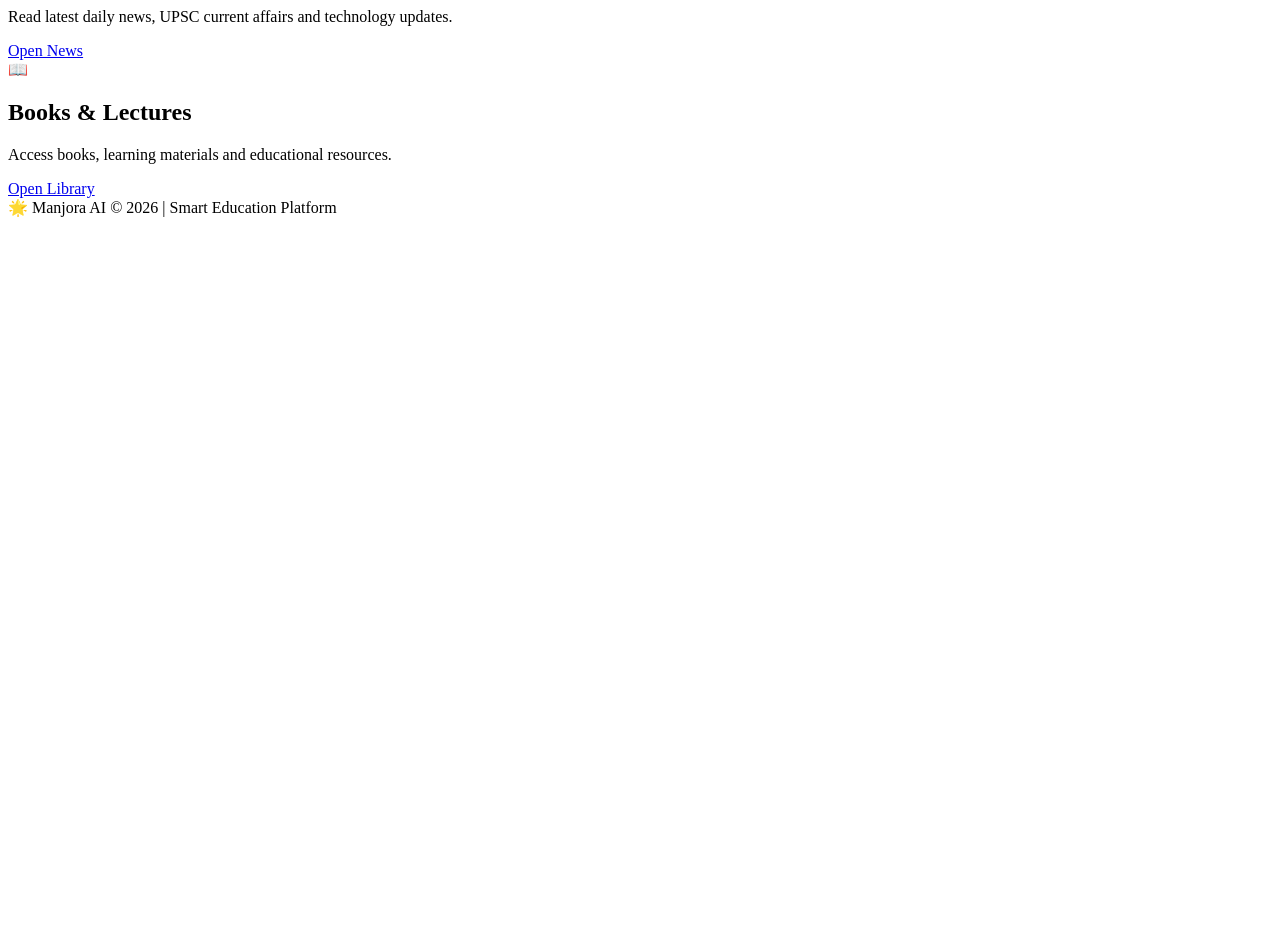
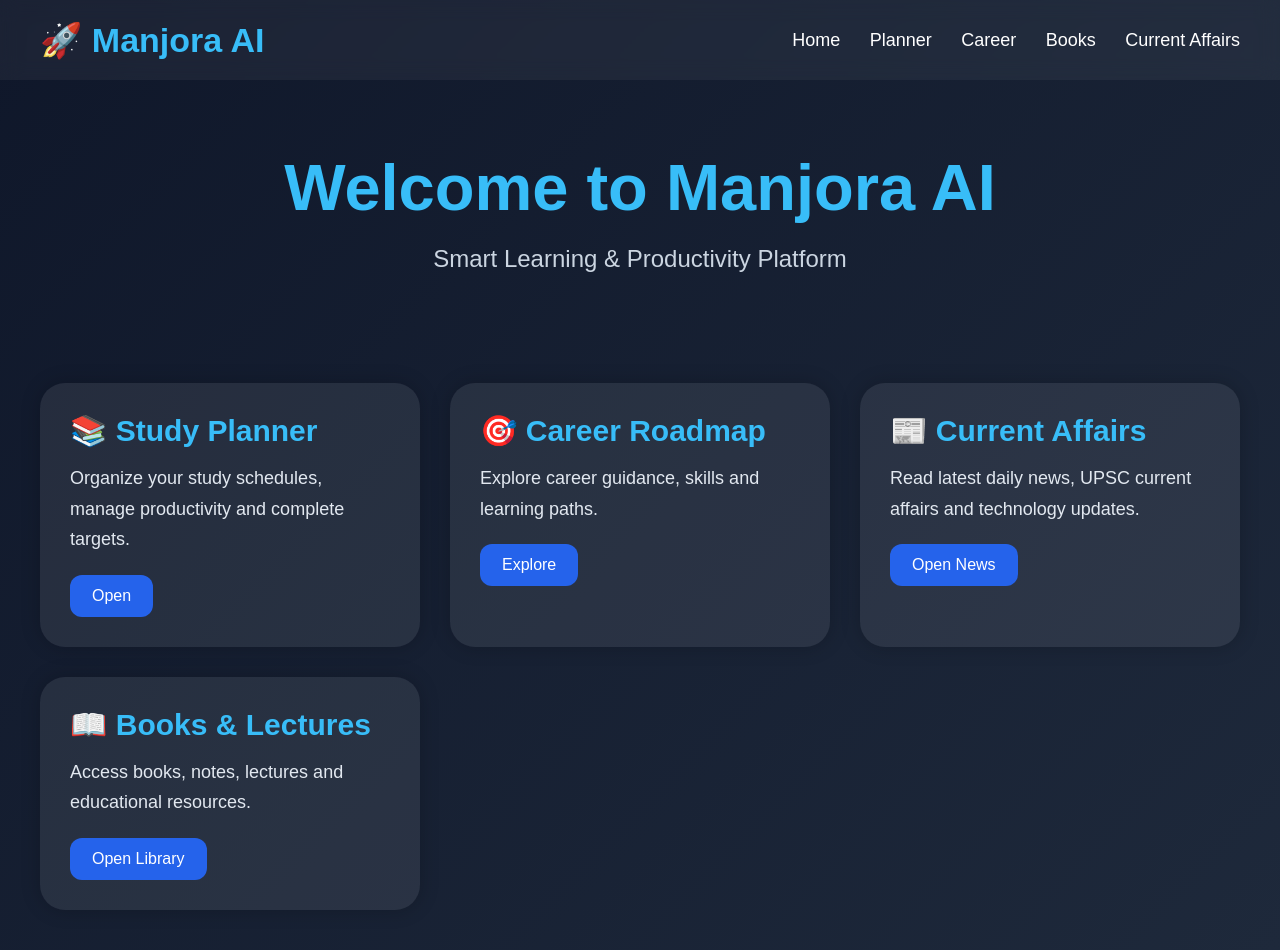
Before and after one commit to manjoraai-hub/ManjoraAI, a Flask app: page / in a window 1280 px wide. Before the commit the page ends 217 px from the top, so only its background shows below. Run offline with Flask 3, Linux system fonts and the light colour scheme.

Commit message:
professional dashboard fixed

```diff
--- a/templates/dashboard.html
+++ b/templates/dashboard.html
@@ -1,6 +1,322 @@
 <!DOCTYPE html>
+<html lang="en">
 
-                Read latest daily news, UPSC current affairs and technology updates.
+<head>
+
+<meta charset="UTF-8">
+
+<meta name="viewport"
+content="width=device-width, initial-scale=1.0">
+
+<title>Manjora AI Dashboard</title>
+
+<style>
+
+*{
+margin:0;
+padding:0;
+box-sizing:border-box;
+font-family:Arial,sans-serif;
+}
+
+body{
+
+background:
+linear-gradient(
+135deg,
+#0f172a,
+#1e293b);
+
+color:white;
+
+min-height:100vh;
+}
+
+/* NAVBAR */
+
+.navbar{
+
+display:flex;
+
+justify-content:space-between;
+
+align-items:center;
+
+padding:20px 40px;
+
+background:rgba(255,255,255,0.05);
+
+backdrop-filter:blur(10px);
+}
+
+.navbar h2{
+
+color:#38bdf8;
+
+font-size:34px;
+}
+
+.menu a{
+
+color:white;
+
+text-decoration:none;
+
+margin-left:25px;
+
+font-size:18px;
+
+transition:0.3s;
+}
+
+.menu a:hover{
+
+color:#38bdf8;
+}
+
+/* HERO */
+
+.hero{
+
+text-align:center;
+
+padding:70px 20px;
+}
+
+.hero h1{
+
+font-size:65px;
+
+color:#38bdf8;
+}
+
+.hero p{
+
+margin-top:20px;
+
+font-size:24px;
+
+color:#cbd5e1;
+}
+
+/* CARDS */
+
+.cards{
+
+display:grid;
+
+grid-template-columns:
+repeat(auto-fit,minmax(280px,1fr));
+
+gap:30px;
+
+padding:40px;
+}
+
+.card{
+
+background:rgba(255,255,255,0.08);
+
+padding:30px;
+
+border-radius:25px;
+
+transition:0.3s;
+
+box-shadow:
+0 0 20px rgba(0,0,0,0.2);
+}
+
+.card:hover{
+
+transform:translateY(-10px);
+
+background:rgba(255,255,255,0.12);
+}
+
+.card h2{
+
+color:#38bdf8;
+
+margin-bottom:15px;
+
+font-size:30px;
+}
+
+.card p{
+
+color:#e2e8f0;
+
+line-height:1.7;
+
+font-size:18px;
+}
+
+.btn{
+
+display:inline-block;
+
+margin-top:20px;
+
+padding:12px 22px;
+
+background:#2563eb;
+
+color:white;
+
+text-decoration:none;
+
+border-radius:12px;
+
+transition:0.3s;
+}
+
+.btn:hover{
+
+background:#1d4ed8;
+
+transform:scale(1.05);
+}
+
+@media(max-width:768px){
+
+.navbar{
+
+flex-direction:column;
+}
+
+.menu{
+
+margin-top:15px;
+}
+
+.menu a{
+
+display:inline-block;
+
+margin:10px;
+}
+
+.hero h1{
+
+font-size:42px;
+}
+
+.hero p{
+
+font-size:20px;
+}
+
+}
+
+</style>
+
+</head>
+
+<body>
+
+<div class="navbar">
+
+<h2>
+
+🚀 Manjora AI
+
+</h2>
+
+<div class="menu">
+
+<a href="/dashboard">Home</a>
+
+<a href="/planner">Planner</a>
+
+<a href="/career">Career</a>
+
+<a href="/books">Books</a>
+
+<a href="/affairs">Current Affairs</a>
+
+</div>
+
+</div>
+
+<div class="hero">
+
+<h1>
+
+Welcome to Manjora AI
+
+</h1>
+
+<p>
+
+Smart Learning & Productivity Platform
+
+</p>
+
+</div>
+
+<div class="cards">
+
+<div class="card">
+
+<h2>
+
+📚 Study Planner
+
+</h2>
+
+<p>
+
+Organize your study schedules,
+manage productivity and complete targets.
+
+</p>
+
+<a href="/planner"
+class="btn">
+
+Open
+
+</a>
+
+</div>
+
+<div class="card">
+
+<h2>
+
+🎯 Career Roadmap
+
+</h2>
+
+<p>
+
+Explore career guidance,
+skills and learning paths.
+
+</p>
+
+<a href="/career"
+class="btn">
+
+Explore
+
+</a>
+
+</div>
+
+<div class="card">
+
+<h2>
+
+📰 Current Affairs
+
+</h2>
+
+<p>
+
+Read latest daily news,
+UPSC current affairs and technology updates.
 
 </p>
 
@@ -15,21 +331,16 @@
 
 <div class="card">
 
-            <div class="icon">
-
-                📖
-
-            </div>
-
 <h2>
 
-                Books & Lectures
+📖 Books & Lectures
 
 </h2>
 
 <p>
 
-                Access books, learning materials and educational resources.
+Access books, notes,
+lectures and educational resources.
 
 </p>
 
@@ -44,16 +355,6 @@
 
 </div>
 
-    <!-- FOOTER -->
-
-    <div class="footer">
-
-        🌟 Manjora AI © 2026 | Smart Education Platform
-
-    </div>
-
-</div>
-
 </body>
 
 </html>
```
Lines whose indentation alone changed are shown as unchanged.
